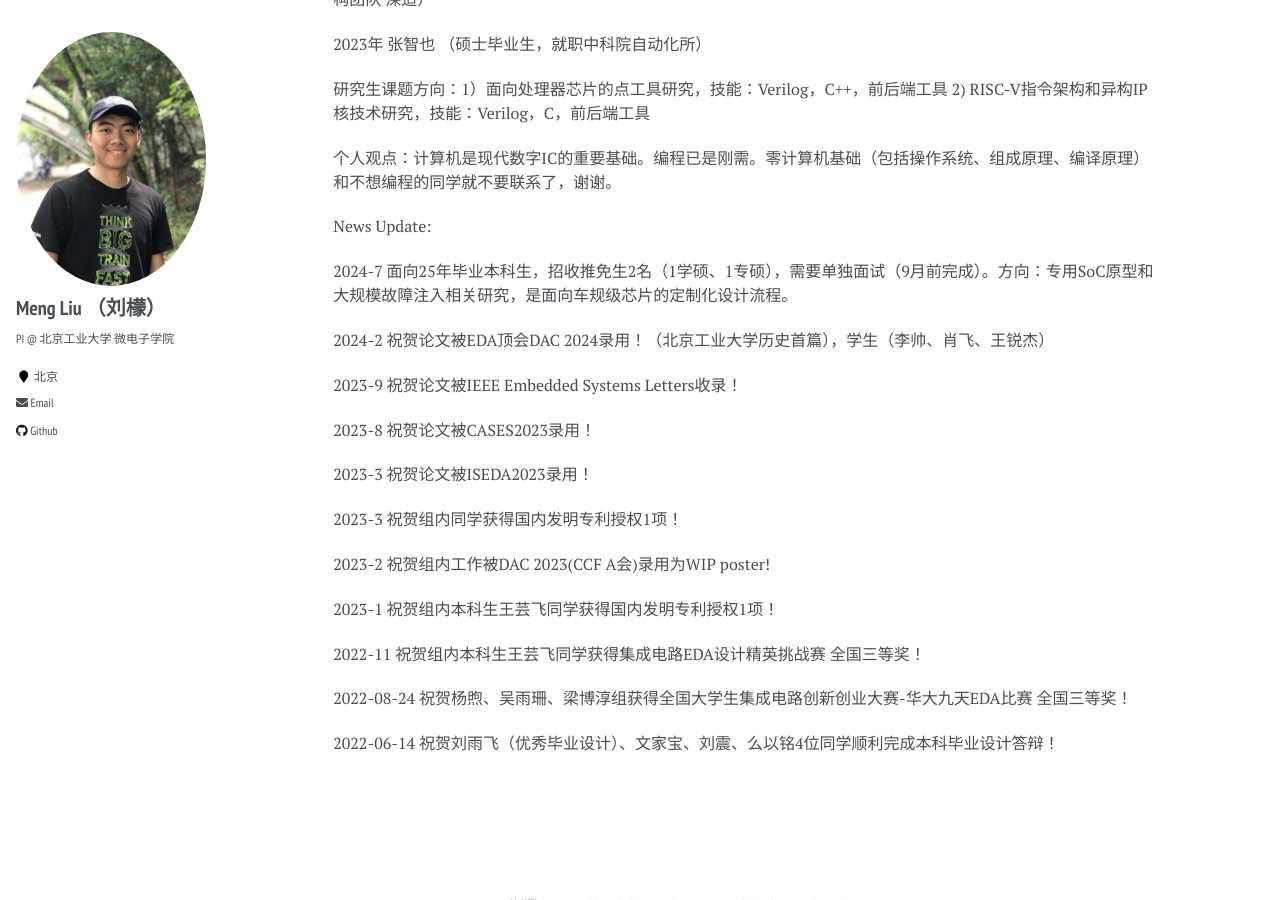
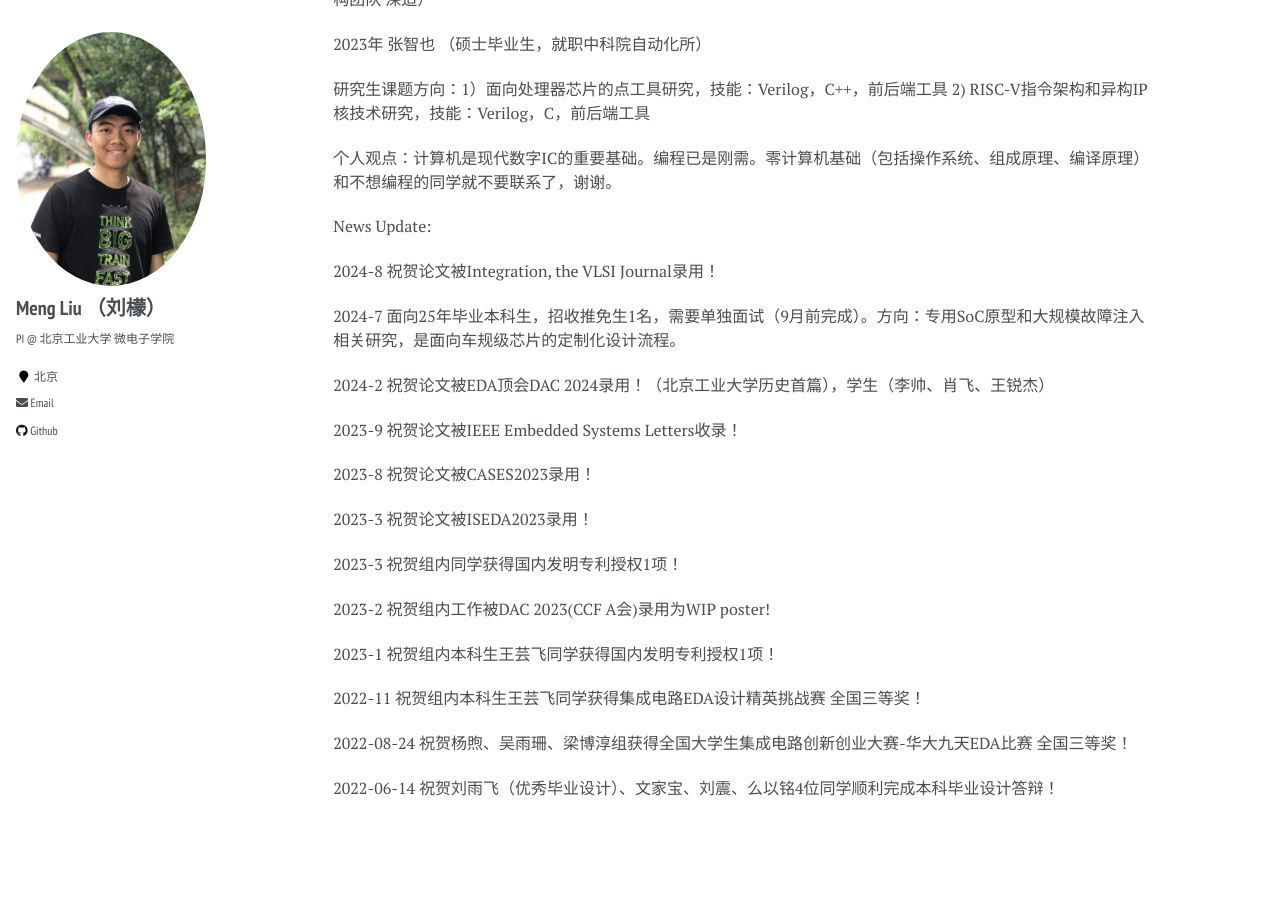
Before and after one commit to liumengbjut/liumengbjut.github.io, a Jekyll site: the page built from _pages/about.md, in a window 1280 px wide and 900 px high, scrolled down 520 px. Built offline with Jekyll 4.4.1, drawn with Linux system fonts in a browser that asks for light colours.

Commit message:
Update about.md

```diff
--- a/_pages/about.md
+++ b/_pages/about.md
@@ -35,7 +35,9 @@ redirect_from:
 
 News Update:
 
-2024-7     面向25年毕业本科生，招收推免生2名（1学硕、1专硕），需要单独面试（9月前完成）。方向：专用SoC原型和大规模故障注入相关研究，是面向车规级芯片的定制化设计流程。
+2024-8     祝贺论文被Integration, the VLSI Journal录用！
+
+2024-7     面向25年毕业本科生，招收推免生1名，需要单独面试（9月前完成）。方向：专用SoC原型和大规模故障注入相关研究，是面向车规级芯片的定制化设计流程。
 
 2024-2     祝贺论文被EDA顶会DAC 2024录用！（北京工业大学历史首篇），学生（李帅、肖飞、王锐杰）
 
```
